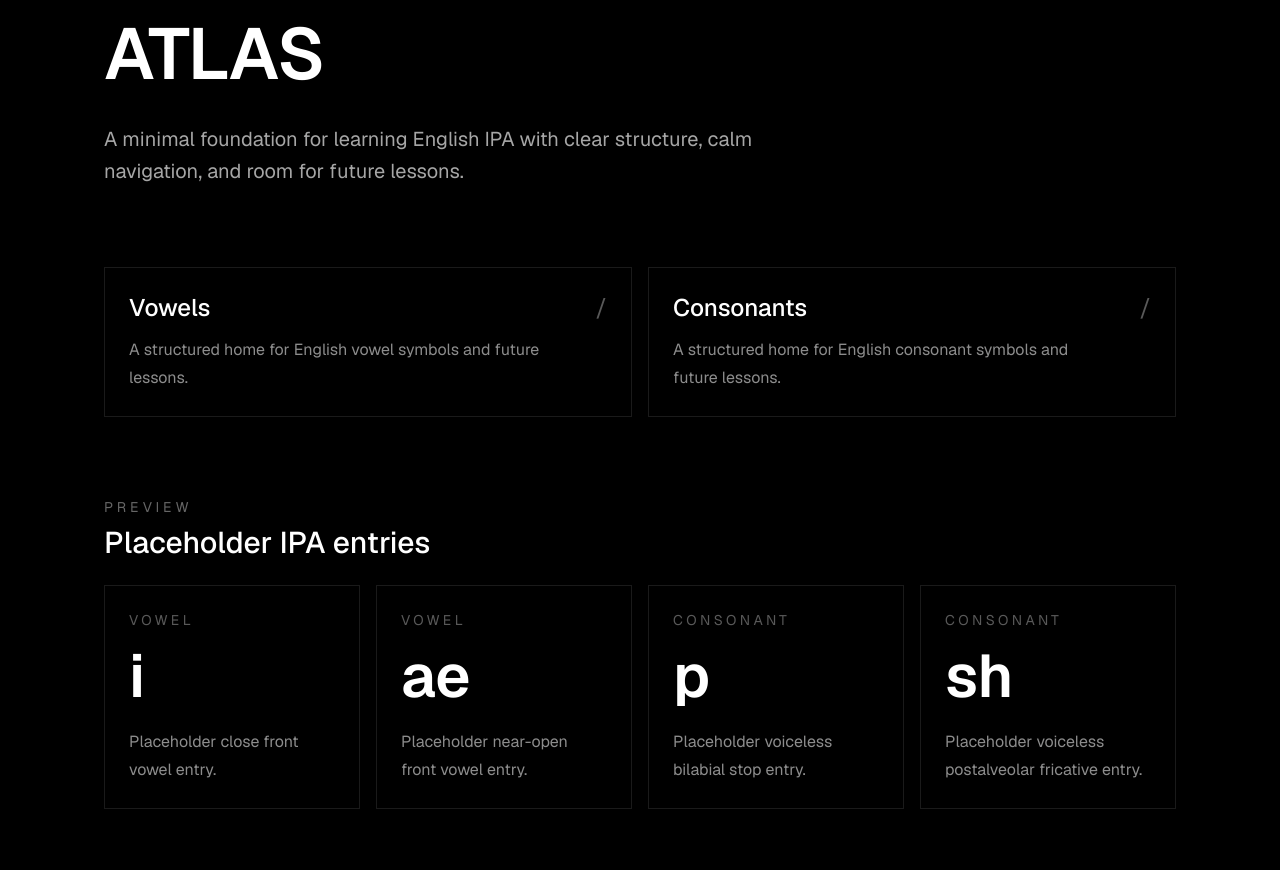
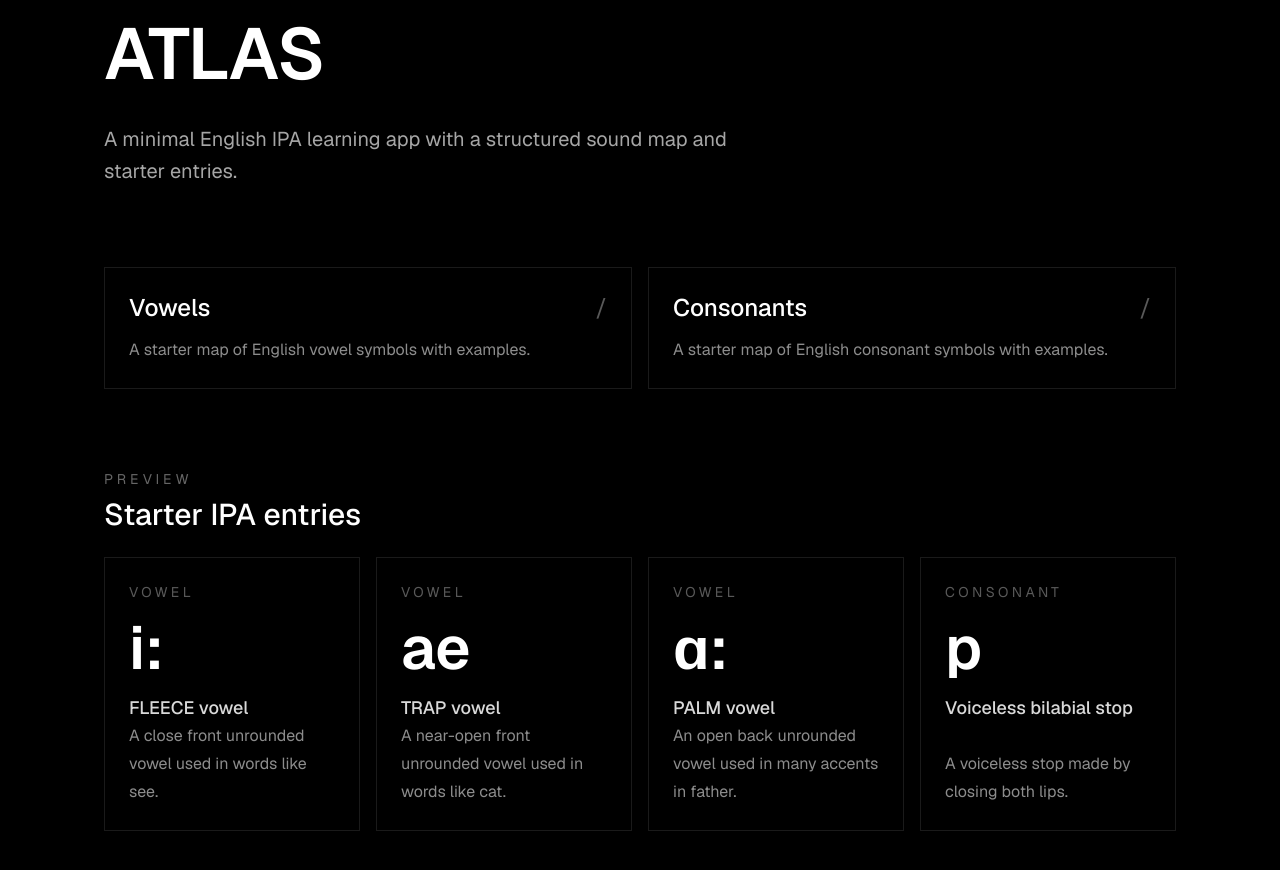
Before and after one commit to KulafuAcademy/ATLAS, a Next.js app: page / in a window 1280 px wide. Shown: the part 200-1070 px from the top of the page. Built offline with nearby package versions, Linux system fonts and the light colour scheme.

Commit message:
Add ATLAS starter IPA data model

```diff
--- a/app/consonants/page.tsx
+++ b/app/consonants/page.tsx
@@ -8,7 +8,7 @@ export default function ConsonantsPage() {
       <PageHeader
         eyebrow="Consonants"
         title="English consonant sounds"
-        description="A placeholder section for consonant symbols. Place, manner, and voicing can be added later."
+        description="A starter section for consonant symbols with place, manner, and voicing."
       />
       <IpaPreviewGrid symbols={getSymbolsByCategory("consonant")} />
     </div>
--- a/app/ipa/[symbol]/page.tsx
+++ b/app/ipa/[symbol]/page.tsx
@@ -25,7 +25,7 @@ export default async function IpaDetailPage({ params }: IpaDetailPageProps) {
       <PageHeader
         eyebrow="IPA Detail"
         title={ipaSymbol.symbol}
-        description={ipaSymbol.description}
+        description={ipaSymbol.label}
       />
 
       <section className="grid gap-8 border-t border-white/10 pt-10 md:grid-cols-[0.8fr_1.2fr]">
@@ -39,12 +39,39 @@ export default async function IpaDetailPage({ params }: IpaDetailPageProps) {
           </div>
           <div className="space-y-2">
             <p className="text-sm uppercase tracking-[0.28em] text-white/35">
-              Status
+              Description
             </p>
-            <p className="leading-7">
-              Placeholder detail page. Pronunciation, audio, quizzes, and
-              learning logic are intentionally out of scope for Version 0.1.0.
+            <p className="leading-7">{ipaSymbol.description}</p>
+          </div>
+          <div className="space-y-2">
+            <p className="text-sm uppercase tracking-[0.28em] text-white/35">
+              Examples
             </p>
+            <p className="leading-7">{ipaSymbol.exampleWords.join(", ")}</p>
+          </div>
+          <div className="grid gap-4 sm:grid-cols-3">
+            {ipaSymbol.category === "vowel" ? (
+              <>
+                <Attribute label="Height" value={ipaSymbol.height} />
+                <Attribute label="Backness" value={ipaSymbol.backness} />
+                <Attribute
+                  label="Rounding"
+                  value={ipaSymbol.rounded ? "rounded" : "unrounded"}
+                />
+              </>
+            ) : (
+              <>
+                <Attribute label="Place" value={ipaSymbol.place} />
+                <Attribute label="Manner" value={ipaSymbol.manner} />
+                <Attribute label="Voicing" value={ipaSymbol.voicing} />
+              </>
+            )}
+          </div>
+          <div className="space-y-2">
+            <p className="text-sm uppercase tracking-[0.28em] text-white/35">
+              Notes
+            </p>
+            <p className="leading-7">{ipaSymbol.notes}</p>
           </div>
           <Link
             href={backHref}
@@ -57,3 +84,14 @@ export default async function IpaDetailPage({ params }: IpaDetailPageProps) {
     </div>
   );
 }
+
+function Attribute({ label, value }: { label: string; value: string }) {
+  return (
+    <div className="border border-white/10 p-4">
+      <p className="text-xs uppercase tracking-[0.22em] text-white/35">
+        {label}
+      </p>
+      <p className="mt-2 capitalize text-white">{value}</p>
+    </div>
+  );
+}
--- a/app/page.tsx
+++ b/app/page.tsx
@@ -1,15 +1,15 @@
 import { PageHeader } from "@/components/common/PageHeader";
 import { SectionLink } from "@/components/common/SectionLink";
 import { IpaPreviewGrid } from "@/components/ipa/IpaPreviewGrid";
-import { ipaSections, placeholderSymbols } from "@/data/ipa";
+import { ipaSections, ipaSymbols } from "@/data/ipa";
 
 export default function HomePage() {
   return (
     <div className="space-y-20">
       <PageHeader
-        eyebrow="Version 0.1.0"
+        eyebrow="Version 0.2.0"
         title="ATLAS"
-        description="A minimal foundation for learning English IPA with clear structure, calm navigation, and room for future lessons."
+        description="A minimal English IPA learning app with a structured sound map and starter entries."
       />
 
       <section className="grid gap-4 md:grid-cols-2">
@@ -29,10 +29,10 @@ export default function HomePage() {
             Preview
           </p>
           <h2 className="text-2xl font-medium md:text-3xl">
-            Placeholder IPA entries
+            Starter IPA entries
           </h2>
         </div>
-        <IpaPreviewGrid symbols={placeholderSymbols.slice(0, 4)} />
+        <IpaPreviewGrid symbols={ipaSymbols.slice(0, 4)} />
       </section>
     </div>
   );
--- a/app/vowels/page.tsx
+++ b/app/vowels/page.tsx
@@ -8,7 +8,7 @@ export default function VowelsPage() {
       <PageHeader
         eyebrow="Vowels"
         title="English vowel sounds"
-        description="A placeholder section for vowel symbols. Real IPA content will be added after the foundation is stable."
+        description="A starter section for vowel symbols, example words, and articulatory labels."
       />
       <IpaPreviewGrid symbols={getSymbolsByCategory("vowel")} />
     </div>
--- a/components/ipa/IpaSymbolCard.tsx
+++ b/components/ipa/IpaSymbolCard.tsx
@@ -17,6 +17,7 @@ export function IpaSymbolCard({ symbol }: IpaSymbolCardProps) {
           {symbol.category}
         </p>
         <p className="text-6xl font-semibold text-white">{symbol.symbol}</p>
+        <p className="text-lg font-medium text-white/85">{symbol.label}</p>
       </div>
       <p className="leading-7 text-white/55 transition group-hover:text-white/75">
         {symbol.description}
--- a/data/ipa.ts
+++ b/data/ipa.ts
@@ -4,39 +4,86 @@ export const ipaSections: IpaSection[] = [
   {
     title: "Vowels",
     href: "/vowels",
-    description: "A structured home for English vowel symbols and future lessons.",
+    description: "A starter map of English vowel symbols with examples.",
   },
   {
     title: "Consonants",
     href: "/consonants",
-    description:
-      "A structured home for English consonant symbols and future lessons.",
+    description: "A starter map of English consonant symbols with examples.",
   },
 ];
 
-export const placeholderSymbols: IpaSymbol[] = [
+export const ipaSymbols: IpaSymbol[] = [
   {
-    symbol: "i",
+    symbol: "i:",
     slug: "i",
     category: "vowel",
-    description: "Placeholder close front vowel entry.",
+    label: "FLEECE vowel",
+    description: "A close front unrounded vowel used in words like see.",
+    exampleWords: ["see", "green", "machine"],
+    notes: "Often written /i:/ in learner dictionaries for a longer tense vowel.",
+    height: "close",
+    backness: "front",
+    rounded: false,
   },
   {
     symbol: "ae",
     slug: "ae",
     category: "vowel",
-    description: "Placeholder near-open front vowel entry.",
+    label: "TRAP vowel",
+    description: "A near-open front unrounded vowel used in words like cat.",
+    exampleWords: ["cat", "black", "hand"],
+    notes: "This entry uses ae as a URL-safe stand-in for the IPA symbol ash.",
+    height: "near-open",
+    backness: "front",
+    rounded: false,
+  },
+  {
+    symbol: "ɑ:",
+    slug: "aa",
+    category: "vowel",
+    label: "PALM vowel",
+    description: "An open back unrounded vowel used in many accents in father.",
+    exampleWords: ["father", "calm", "palm"],
+    notes: "Accent differences are expected; later versions can split variants.",
+    height: "open",
+    backness: "back",
+    rounded: false,
   },
   {
     symbol: "p",
     slug: "p",
     category: "consonant",
-    description: "Placeholder voiceless bilabial stop entry.",
+    label: "Voiceless bilabial stop",
+    description: "A voiceless stop made by closing both lips.",
+    exampleWords: ["pen", "happy", "stop"],
+    notes: "English /p/ is often aspirated at the beginning of stressed syllables.",
+    place: "bilabial",
+    manner: "stop",
+    voicing: "voiceless",
   },
   {
-    symbol: "sh",
+    symbol: "b",
+    slug: "b",
+    category: "consonant",
+    label: "Voiced bilabial stop",
+    description: "A voiced stop made by closing both lips.",
+    exampleWords: ["book", "rabbit", "cab"],
+    notes: "Compare with /p/: the place and manner match, but voicing differs.",
+    place: "bilabial",
+    manner: "stop",
+    voicing: "voiced",
+  },
+  {
+    symbol: "ʃ",
     slug: "sh",
     category: "consonant",
-    description: "Placeholder voiceless postalveolar fricative entry.",
+    label: "Voiceless postalveolar fricative",
+    description: "A voiceless fricative used in words like she.",
+    exampleWords: ["she", "ship", "nation"],
+    notes: "The spelling varies widely, so the IPA symbol is more reliable.",
+    place: "postalveolar",
+    manner: "fricative",
+    voicing: "voiceless",
   },
 ];
--- a/lib/ipa.ts
+++ b/lib/ipa.ts
@@ -1,10 +1,10 @@
-import { placeholderSymbols } from "@/data/ipa";
+import { ipaSymbols } from "@/data/ipa";
 import type { IpaCategory } from "@/types/ipa";
 
 export function getSymbolsByCategory(category: IpaCategory) {
-  return placeholderSymbols.filter((symbol) => symbol.category === category);
+  return ipaSymbols.filter((symbol) => symbol.category === category);
 }
 
 export function getSymbolBySlug(slug: string) {
-  return placeholderSymbols.find((symbol) => symbol.slug === slug);
+  return ipaSymbols.find((symbol) => symbol.slug === slug);
 }
--- a/package.json
+++ b/package.json
@@ -1,6 +1,6 @@
 {
   "name": "atlas",
-  "version": "0.1.0",
+  "version": "0.2.0",
   "private": true,
   "scripts": {
     "dev": "next dev",
--- a/types/ipa.ts
+++ b/types/ipa.ts
@@ -1,4 +1,26 @@
 export type IpaCategory = "vowel" | "consonant";
+
+export type VowelHeight = "close" | "near-open" | "open";
+
+export type VowelBackness = "front" | "central" | "back";
+
+export type ConsonantPlace =
+  | "bilabial"
+  | "labiodental"
+  | "dental"
+  | "alveolar"
+  | "postalveolar"
+  | "velar"
+  | "glottal";
+
+export type ConsonantManner =
+  | "stop"
+  | "fricative"
+  | "affricate"
+  | "nasal"
+  | "approximant";
+
+export type Voicing = "voiceless" | "voiced";
 
 export type IpaSection = {
   title: string;
@@ -6,9 +28,28 @@ export type IpaSection = {
   description: string;
 };
 
-export type IpaSymbol = {
+type IpaSymbolBase = {
   symbol: string;
   slug: string;
   category: IpaCategory;
+  label: string;
   description: string;
+  exampleWords: string[];
+  notes: string;
 };
+
+export type VowelSymbol = IpaSymbolBase & {
+  category: "vowel";
+  height: VowelHeight;
+  backness: VowelBackness;
+  rounded: boolean;
+};
+
+export type ConsonantSymbol = IpaSymbolBase & {
+  category: "consonant";
+  place: ConsonantPlace;
+  manner: ConsonantManner;
+  voicing: Voicing;
+};
+
+export type IpaSymbol = VowelSymbol | ConsonantSymbol;
```
Also changed, not shown: 2 other files (tests, documents, lock files or other folders).
